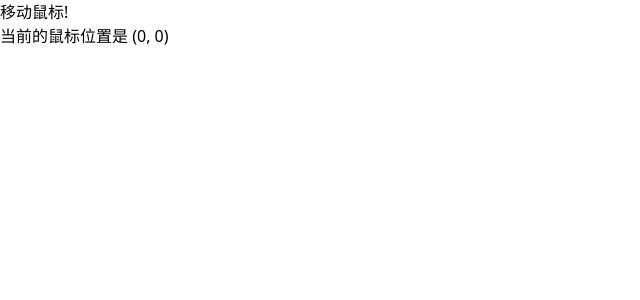
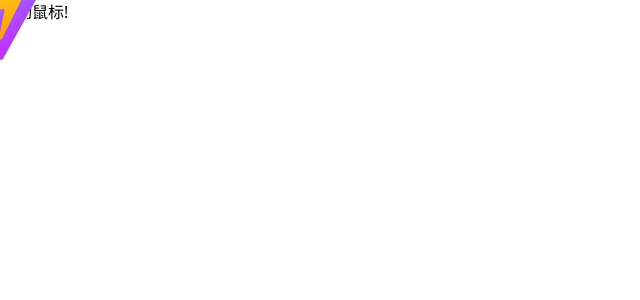
Before and after one commit to Master-Hash/mist, a React (Vite) app: page /dev in a window 1280 px wide. Shown: the top 300 px of the page, without its empty margins (0-640 px from the left). Built offline with nearby package versions, Linux system fonts and the light colour scheme.

Commit message:
RenderProps

```diff
--- a/src/Dev.tsx
+++ /dev/null
@@ -1,28 +0,0 @@
-import { Component } from "react";
-import type { MouseEvent } from "react";
-
-class MouseTracker extends Component {
-  state = { x: 0, y: 0 };
-
-  handleMouseMove = (event: MouseEvent) => {
-    this.setState({
-      x: event.clientX,
-      y: event.clientY
-    });
-  };
-
-  render() {
-    return (
-      <div style={{ height: '100vh' }} onMouseMove={this.handleMouseMove}>
-        <h1>移动鼠标!</h1>
-        <p>当前的鼠标位置是 ({this.state.x}, {this.state.y})</p>
-      </div>
-    );
-  }
-}
-
-export function Dev() {
-  return <>
-    <MouseTracker />
-  </>;
-}
--- /dev/null
+++ b/src/RenderProps.tsx
@@ -0,0 +1,58 @@
+import { Component } from "react";
+import type { MouseEvent, FC, ReactElement } from "react";
+import favicon from "./favicon.svg";
+
+const Cat: FC<{ mouse: Point; }> = ({ mouse }) => {
+  return (
+    <img
+      src={favicon}
+      className="absolute w-32 h-32 -translate-x-16 -translate-y-16"
+      // 如果是 <svg>，可以写成 transform 动态构造
+      style={{ left: mouse.x, top: mouse.y }} />
+  );
+};
+
+type Point = {
+  x: number;
+  y: number;
+};
+
+type RenderPropsType = {
+  render: (mouse: Point) => ReactElement;
+};
+
+
+class Mouse extends Component<RenderPropsType, Point> {
+  // class field 好文明，免去 constructor 和 bind 之苦
+  state = { x: 0, y: 0 };
+
+  handleMouseMove = (event: MouseEvent) => {
+    this.setState({
+      x: event.clientX,
+      y: event.clientY
+    });
+  };
+
+  render() {
+    return (
+      <div style={{ height: '100vh' }} onMouseMove={this.handleMouseMove}>
+        {this.props.render(this.state)}
+      </div>
+    );
+  }
+}
+
+function MouseTracker() {
+  return <>
+    <h1>移动鼠标!</h1>
+    <Mouse render={mouse =>
+      <Cat mouse={mouse} />}
+    />
+  </>;
+}
+
+export function RenderProps() {
+  return <>
+    <MouseTracker />
+  </>;
+}
--- a/src/entry.tsx
+++ b/src/entry.tsx
@@ -4,7 +4,7 @@ import { BrowserRouter, Route, Routes } from "react-router-dom";
 // import { Provider } from "react-redux";
 // import { store } from "./app/store.js";
 import { App } from "./App.js";
-import { Dev } from "./Dev.js";
+import { RenderProps } from "./RenderProps.js";
 import "./main.css";
 
 const container = document.getElementById("root");
@@ -14,7 +14,7 @@ if (container) {
     <StrictMode>
       <BrowserRouter>
         <Routes>
-          <Route path="/dev" element={<Dev />} />
+          <Route path="/dev" element={<RenderProps />} />
           <Route path="/game" element={<App />} />
         </Routes>
       </BrowserRouter>
```
